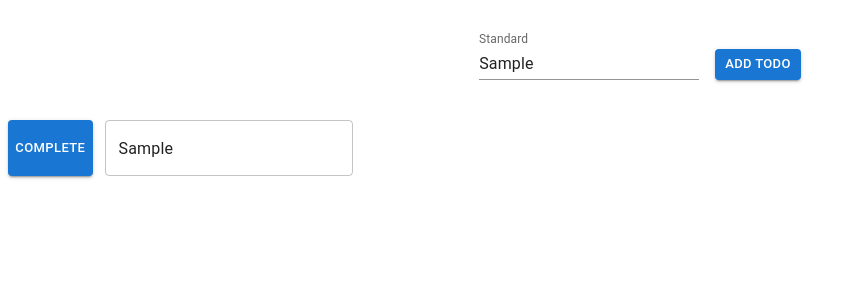
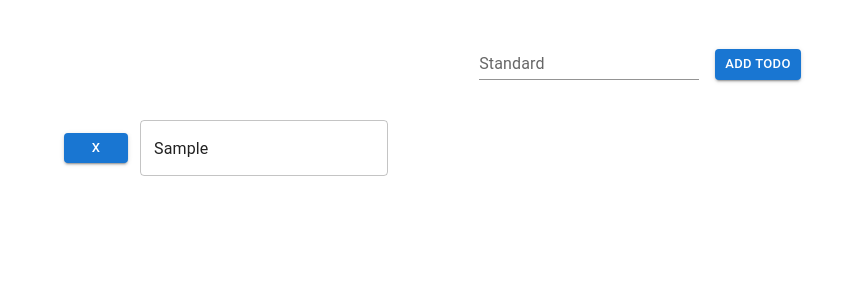
Before and after one commit to anthonyzamarro/todo, a React (Create React App) app: page / in a window 1280 px wide. Both pictures are taken after typing "Sample" into the empty fields and a click on the button "ADD TODO". Shown: the top 300 px of the page, without its empty margins (0-858 px from the left). Built offline with nearby package versions, Linux system fonts and the light colour scheme.

Commit message:
re-structure todo app. fix rendering issue by providing unique ids to todos

```diff
--- a/src/App.tsx
+++ b/src/App.tsx
@@ -5,18 +5,21 @@ import Todo from './components/Todo';
 import TodoList from './components/TodoList';
 
 const App: React.FC = () => {
-  const [userText,updateUserText] = useState('');
+  const [todoText,updateTodoText] = useState('');
+  const [todoId, updateTodoId] = useState(0);
 
   const updateText = (t: string) => {
-    // console.log('updateText', t);
-    updateUserText(t);
+    updateTodoText(t);
+    updateTodoId(todoId + 1);
   }
 
   return (
     <div className="App">
       <SearchBox addTodo={(e: string) => updateText(e)}/>
-      {/* <Todo text={userText}/> */}
-      <TodoList todo={<Todo text={userText} />}/>
+        <TodoList
+          text={todoText}
+          id={todoId}
+        />
     </div>
   );
 }
--- a/src/components/SearchBox.tsx
+++ b/src/components/SearchBox.tsx
@@ -16,6 +16,7 @@ const SearchBox: React.FC<Props> = ({ addTodo }) => {
 
     const handleClick = () => {
         addTodo(todoText);
+        updateTodoText('');
     }
 
     return (
@@ -35,6 +36,7 @@ const SearchBox: React.FC<Props> = ({ addTodo }) => {
                 sx={{
                     mr: '16px'
                 }}
+                value={todoText}
             />
             <Button
                 variant="contained"
--- a/src/components/Todo.tsx
+++ b/src/components/Todo.tsx
@@ -2,10 +2,11 @@ import React, { useState } from 'react';
 import TextField from '@mui/material/TextField';
 
 interface Props {
-    text: string
+    text: string,
+    id: number
 }
 
-const Todo: React.FC<Props> = ({ text }) => {
+const Todo: React.FC<Props> = ({ text, id }) => {
     const [todoText, updateTodoText] = useState<string>(text);
 
     const handleChange = (e: React.ChangeEvent<HTMLInputElement>) => {
@@ -19,6 +20,7 @@ const Todo: React.FC<Props> = ({ text }) => {
                 <TextField
                     onChange={(e: React.ChangeEvent<HTMLInputElement>) => handleChange(e)}
                     value={todoText}
+                    data-id={id}
                 />
             }
         </>
--- a/src/components/TodoList.tsx
+++ b/src/components/TodoList.tsx
@@ -1,30 +1,40 @@
 import React, { useEffect, useState } from 'react';
 import List from '@mui/material/List';
 import ListItem from '@mui/material/ListItem';
-import { Box, Button } from '@mui/material';
+import { Button, Container } from '@mui/material';
+import Todo from './Todo';
 
 interface Props {
-    todo: React.ReactNode
+  text: string,
+  id: number
 }
 
-const TodoList: React.FC<Props> = ({ todo }) => {
-    const [todoArray, updateTodoArray] = useState<React.ReactNode[]>([]);
+const TodoList: React.FC<Props> = (props: any) => {
+    const [todoArray, updateTodoArray] = useState<Object[]>([]);
+
+    const handleDelete = (id: number) => {
+      updateTodoArray(todoArray.filter((t: any, i) => t.id !== id));
+    }
 
     useEffect(() => {
-        updateTodoArray(todoArray => [...todoArray, todo]);
-    }, [todo]);
+      updateTodoArray(todoArray => [...todoArray, props]);
+    }, [props]);
 
     return (
-        <>
-          <List >
-            { todoArray.map((todoItem, index) => {
+        <Container>
+          <List>
+            { todoArray.map((todoItem: any, index) => {
+              console.log(todoItem);
               return (
                 index > 0 ?
-                <Box
+                <ListItem
                     sx={{
                     display: 'flex',
+                    mb: '12px',
+                    width: '100%'
                   }}
-                  key={index}
+                  disablePadding
+                  key={todoItem.id}
                 >
                 <Button
                   variant="contained"
@@ -32,17 +42,21 @@ const TodoList: React.FC<Props> = ({ todo }) => {
                   sx={{
                     mr: '12px'
                   }}
+                  onClick={e => handleDelete(todoItem.id)}
                 >
-                  Complete
+                X
                 </Button>
-                  <ListItem disablePadding >{todoItem}</ListItem>
-                </Box>
+                <Todo
+                  text={todoItem.text}
+                  id={todoItem.id}
+                />
+                </ListItem>
                 :
                 <div key={0}></div>
                 )
             }) }
           </List>
-        </>
+        </Container>
     )
 }
 
```
Lines whose indentation alone changed are shown as unchanged.
